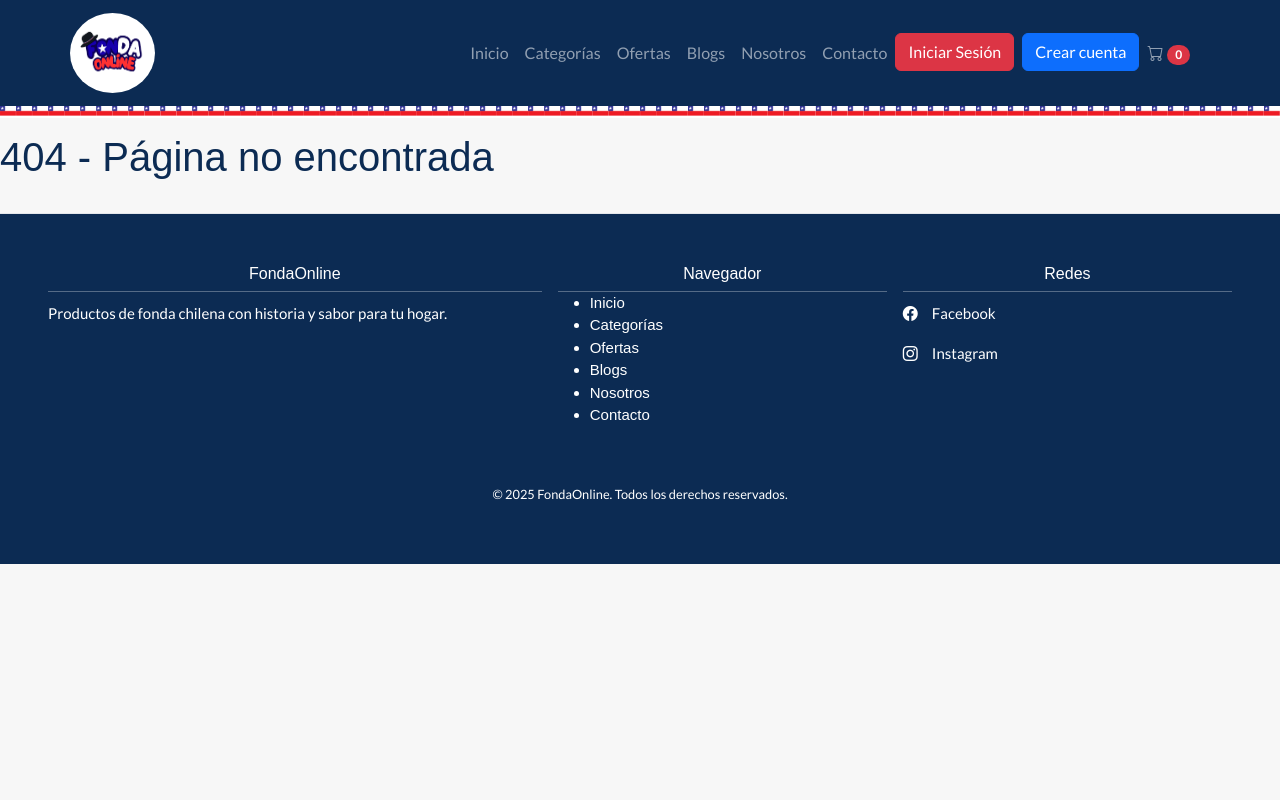
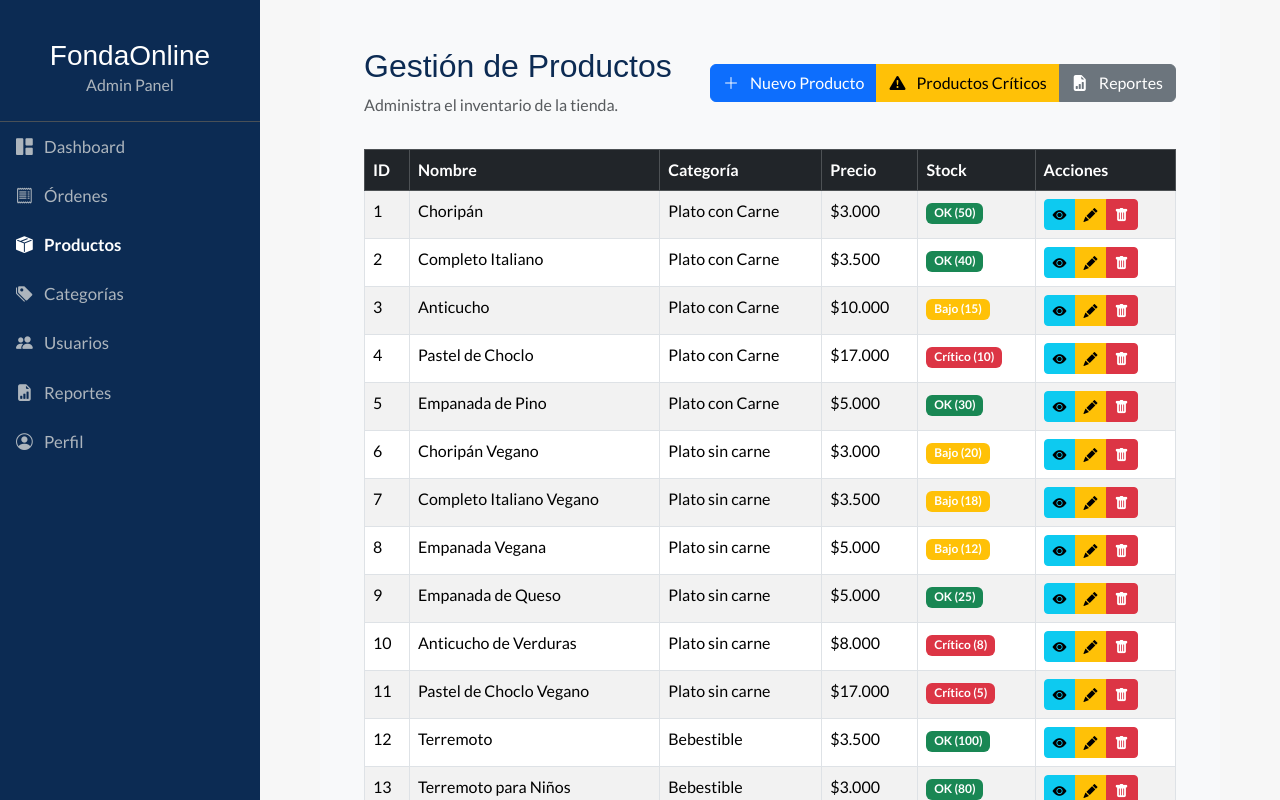
Before and after one commit to Sofi316/tufondaonline-front-back, a React (Create React App) app: page /admin/productos in a window 1280 px wide. Shown: the top 800 px of the page. Built offline with nearby package versions, Linux system fonts and the light colour scheme; a web font is replaced by a local one.

Commit message:
Creación de adminProductos y correción a productosData

```diff
--- a/src/App.jsx
+++ b/src/App.jsx
@@ -19,6 +19,7 @@ import 'bootstrap/dist/css/bootstrap.min.css';
 import 'bootstrap-icons/font/bootstrap-icons.css';
 import './styles/styles.css';
 import AdminCrearUsuario from './pages/admin/AdminCrearUsuario';
+import AdminProductos from './pages/admin/AdminProductos';
 
 
 export default function App() {
@@ -62,6 +63,8 @@ export default function App() {
 
         <Route path="ordenes" element={<AdminOrdenes />} />
         <Route path="ordenes/:id" element={<AdminVerOrden />} /> {/* Ruta de detalle */}
+
+         <Route path="productos" element={<AdminProductos />} />
       </Route>
 
     </Routes>
--- a/src/data/productosData.js
+++ b/src/data/productosData.js
@@ -16,23 +16,23 @@ import terremotoNinos from "../assets/productos/terremotoniños.jpg"
 import cocaCola from "../assets/productos/coca-cola.jpg"
 import agua from "../assets/productos/agua.jpg"
 
-// CAMBIADO A 'let' Y AÑADIDOS IDs ÚNICOS
+// 1. CAMBIADO A 'let' Y AÑADIDOS IDs Y STOCK
 export let productos = [
-    { id: 1, nombre: "Choripán", precio: 3000, img: choripan, detalle: "/choripan", categoria: "Plato con Carne" },
-    { id: 2, nombre: "Completo Italiano", precio: 3500, img: completo, detalle: "/completo", categoria: "Plato con Carne" },
-    { id: 3, nombre: "Anticucho", precio: 10000, img: anticucho, detalle: "/anticucho", categoria: "Plato con Carne" },
-    { id: 4, nombre: "Pastel de Choclo", precio: 17000, img: pastelChoclo, detalle: "/pastelchoclo", categoria: "Plato con Carne" },
-    { id: 5, nombre: "Empanada de Pino", precio: 5000, img: empanada, detalle: "/empanada", categoria: "Plato con Carne" },
-    { id: 6, nombre: "Choripán Vegano", precio: 3000, img: choripanVeg, detalle: "/choripanvegano", categoria: "Plato sin carne" },
-    { id: 7, nombre: "Completo Italiano Vegano", precio: 3500, img: completoVeg, detalle: "/completovegano", categoria: "Plato sin carne" },
-    { id: 8, nombre: "Empanada Vegana", precio: 5000, img: empanadaVeg, detalle: "/empanadavegana", categoria: "Plato sin carne" },
-    { id: 9, nombre: "Empanada de Queso", precio: 5000, img: empanadaQueso, detalle: "/empanadaqueso", categoria: "Plato sin carne" },
-    { id: 10, nombre: "Anticucho de Verduras", precio: 8000, img: anticuchoVer, detalle: "/anticuchoverdura", categoria: "Plato sin carne" },
-    { id: 11, nombre: "Pastel de Choclo Vegano", precio: 17000, img: pastelChocloVeg, detalle: "/pastelchoclovegano", categoria: "Plato sin carne" },
-    { id: 12, nombre: "Terremoto", precio: 3500, img: terremoto, detalle: "/terremoto", categoria: "Bebestible" },
-    { id: 13, nombre: "Terremoto para Niños", precio: 3000, img: terremotoNinos, detalle: "/terremotoninos", categoria: "Bebestible" },
-    { id: 14, nombre: "Bebida Coca Cola", precio: 2500, img: cocaCola, detalle: "/cocacola", categoria: "Bebestible" },
-    { id: 15, nombre: "Agua", precio: 1800, img: agua, detalle: "/agua", categoria: "Bebestible" },
+    { id: 1, nombre: "Choripán", precio: 3000, img: choripan, detalle: "/choripan", categoria: "Plato con Carne", stock: 50 },
+    { id: 2, nombre: "Completo Italiano", precio: 3500, img: completo, detalle: "/completo", categoria: "Plato con Carne", stock: 40 },
+    { id: 3, nombre: "Anticucho", precio: 10000, img: anticucho, detalle: "/anticucho", categoria: "Plato con Carne", stock: 15 },
+    { id: 4, nombre: "Pastel de Choclo", precio: 17000, img: pastelChoclo, detalle: "/pastelchoclo", categoria: "Plato con Carne", stock: 10 }, // Stock al límite
+    { id: 5, nombre: "Empanada de Pino", precio: 5000, img: empanada, detalle: "/empanada", categoria: "Plato con Carne", stock: 30 },
+    { id: 6, nombre: "Choripán Vegano", precio: 3000, img: choripanVeg, detalle: "/choripanvegano", categoria: "Plato sin carne", stock: 20 },
+    { id: 7, nombre: "Completo Italiano Vegano", precio: 3500, img: completoVeg, detalle: "/completovegano", categoria: "Plato sin carne", stock: 18 },
+    { id: 8, nombre: "Empanada Vegana", precio: 5000, img: empanadaVeg, detalle: "/empanadavegana", categoria: "Plato sin carne", stock: 12 },
+    { id: 9, nombre: "Empanada de Queso", precio: 5000, img: empanadaQueso, detalle: "/empanadaqueso", categoria: "Plato sin carne", stock: 25 },
+    { id: 10, nombre: "Anticucho de Verduras", precio: 8000, img: anticuchoVer, detalle: "/anticuchoverdura", categoria: "Plato sin carne", stock: 8 }, // Crítico
+    { id: 11, nombre: "Pastel de Choclo Vegano", precio: 17000, img: pastelChocloVeg, detalle: "/pastelchoclovegano", categoria: "Plato sin carne", stock: 5 }, // Crítico
+    { id: 12, nombre: "Terremoto", precio: 3500, img: terremoto, detalle: "/terremoto", categoria: "Bebestible", stock: 100 },
+    { id: 13, nombre: "Terremoto para Niños", precio: 3000, img: terremotoNinos, detalle: "/terremotoninos", categoria: "Bebestible", stock: 80 },
+    { id: 14, nombre: "Bebida Coca Cola", precio: 2500, img: cocaCola, detalle: "/cocacola", categoria: "Bebestible", stock: 200 },
+    { id: 15, nombre: "Agua", precio: 1800, img: agua, detalle: "/agua", categoria: "Bebestible", stock: 150 },
   ];
 
 // --- FUNCIONES CRUD DE PRODUCTOS ---
@@ -40,27 +40,58 @@ export let productos = [
 // Crear
 export const agregarProducto = (nuevoProducto) => {
     const newId = productos.length ? Math.max(...productos.map(p => p.id)) + 1 : 1;
-    const productoConId = { ...nuevoProducto, id: newId };
+    const productoConId = {
+        ...nuevoProducto,
+        id: newId,
+        precio: Number(nuevoProducto.precio) || 0, // Asegura que sea número
+        stock: Number(nuevoProducto.stock) || 0 // Asegura que sea número
+    };
     productos.push(productoConId);
+    // Nota: Aquí podrías guardar 'productos' en localStorage para persistencia
     return productoConId;
 };
 
 // Leer (Todos)
-export const obtenerProductos = () => [...productos];
+export const obtenerProductos = () => [...productos]; // Devuelve copia
 
-// Leer (Uno)
+// Leer (Uno por ID)
 export const obtenerProducto = (id) => {
     return productos.find(p => p.id === Number(id));
 }
 
 // Actualizar
 export const actualizarProducto = (id, datosActualizados) => {
-    productos = productos.map((p) => (p.id === id ? { ...p, ...datosActualizados } : p));
-    return productos.find((p) => p.id === id);
+    let productoActualizado = null;
+    productos = productos.map((p) => {
+        if (p.id === Number(id)) {
+            productoActualizado = {
+                ...p,
+                ...datosActualizados,
+                precio: Number(datosActualizados.precio) || p.precio, // Asegura número
+                stock: Number(datosActualizados.stock) || p.stock // Asegura número
+            };
+            return productoActualizado;
+        }
+        return p;
+    });
+    // Nota: Aquí podrías guardar 'productos' en localStorage
+    return productoActualizado;
 };
 
 // Eliminar
 export const eliminarProducto = (id) => {
-    productos = productos.filter((p) => p.id !== id);
+    productos = productos.filter((p) => p.id !== Number(id));
+    // Nota: Aquí podrías guardar 'productos' en localStorage
     return productos;
 };
+
+// --- FUNCIÓN PARA PRODUCTOS CRÍTICOS ---
+export const obtenerProductosCriticos = (umbral = 10) => {
+    return productos.filter(p => p.stock <= umbral);
+};
+
+// --- FUNCIÓN PARA OBTENER CATEGORÍAS ---
+export const obtenerCategorias = () => {
+    const categorias = productos.map(p => p.categoria);
+    return [...new Set(categorias)].sort(); // Devuelve categorías únicas y ordenadas
+};
--- a/src/pages/admin/AdminDashboard.jsx
+++ b/src/pages/admin/AdminDashboard.jsx
@@ -1,8 +1,24 @@
-import React from 'react';
+// src/pages/admin/AdminDashboard.jsx
+
+import React, { useState, useEffect } from 'react';
 import { Link } from 'react-router-dom';
-import { Container, Row, Col, Card } from 'react-bootstrap';
+import { Container, Row, Col, Card } from 'react-bootstrap'; // No necesitamos Badge aquí
+// 1. IMPORTAMOS SOLO obtenerProductos
+import { obtenerProductos } from '../../data/productosData.js'; // Ajusta la ruta
 
 export default function AdminDashboard() {
+
+  // 2. MANTENEMOS SOLO EL ESTADO PARA EL TOTAL
+  const [totalProductos, setTotalProductos] = useState(0);
+  // Eliminamos: const [conteoCriticos, setConteoCriticos] = useState(0);
+
+  // 3. ACTUALIZAMOS USEEFFECT PARA CARGAR SOLO EL TOTAL
+  useEffect(() => {
+    setTotalProductos(obtenerProductos().length); // Obtiene el total de productos
+    // Eliminamos: setConteoCriticos(obtenerConteoProductosCriticos());
+  }, []); // El array vacío asegura que se ejecute solo una vez
+
+
   return (
     <Container fluid>
       <Row>
@@ -12,49 +28,58 @@ export default function AdminDashboard() {
         </Col>
       </Row>
 
-      {/* --- Fila de Estadísticas (Figura 9) --- */}
+      {/* --- Fila de Estadísticas --- */}
       <Row className="my-3">
-        <Col md={4}>
+        {/* ... (Tarjeta de Compras sin cambios) ... */}
+         <Col md={4}>
           <Card className="text-white bg-primary shadow-sm">
             <Card.Body className="d-flex justify-content-between align-items-center">
               <div>
                 <h4>Compras</h4>
-                <h3>1,234</h3>
+                <h3>1,234</h3> {/* Dato Fijo por ahora */}
                 <span>+20% que el mes pasado</span>
               </div>
               <i className="bi bi-cart4" style={{ fontSize: '3rem', opacity: 0.5 }}></i>
             </Card.Body>
           </Card>
         </Col>
+
+        {/* --- TARJETA DE PRODUCTOS MODIFICADA (SIN BADGE) --- */}
         <Col md={4}>
           <Card className="text-white bg-success shadow-sm">
             <Card.Body className="d-flex justify-content-between align-items-center">
               <div>
                 <h4>Productos</h4>
-                <h3>400</h3>
-                <span>Inventario total</span>
+                {/* 4. MUESTRA EL TOTAL DE PRODUCTOS DEL ESTADO */}
+                <h3>{totalProductos}</h3>
+                <span>Variedad de productos</span>
+                {/* 5. EL BADGE DE STOCK CRÍTICO HA SIDO ELIMINADO */}
               </div>
               <i className="bi bi-box-seam" style={{ fontSize: '3rem', opacity: 0.5 }}></i>
             </Card.Body>
           </Card>
         </Col>
-        <Col md={4}>
+
+        {/* ... (Tarjeta de Usuarios sin cambios) ... */}
+         <Col md={4}>
           <Card className="text-white bg-warning shadow-sm">
             <Card.Body className="d-flex justify-content-between align-items-center">
               <div>
                 <h4>Usuarios</h4>
-                <h3>890</h3>
+                <h3>890</h3> {/* Dato Fijo por ahora */}
                 <span>Usuarios registrados</span>
               </div>
               <i className="bi bi-people" style={{ fontSize: '3rem', opacity: 0.5 }}></i>
             </Card.Body>
           </Card>
         </Col>
+
       </Row>
 
-      {/* --- Fila de Accesos Directos (Figura 9) --- */}
+      {/* --- Fila de Accesos Directos --- */}
+      {/* ... (Resto del dashboard sin cambios) ... */}
       <h3 className="mt-4">Accesos Directos</h3>
-      <Row>
+       <Row>
         {/* Fila 1 de Accesos */}
         <Col md={3} className="mb-3">
           <Link to="/admin/ordenes" className="text-decoration-none">
@@ -101,7 +126,6 @@ export default function AdminDashboard() {
           </Link>
         </Col>
       </Row>
-      {/* (Puedes añadir la segunda fila de accesos (Reportes, Perfil, Tienda) aquí) */}
 
     </Container>
   );
--- /dev/null
+++ b/src/pages/admin/AdminProductos.jsx
@@ -0,0 +1,114 @@
+// src/pages/admin/AdminProductos.jsx
+
+import React, { useState, useEffect } from 'react';
+import { Container, Row, Col, Table, Button, ButtonGroup, Badge } from 'react-bootstrap';
+import { Link, useNavigate } from 'react-router-dom';
+// Asegúrate que la ruta a tu archivo de datos sea correcta
+import { obtenerProductos, eliminarProducto } from '../../data/productosData.js';
+
+export default function AdminProductos() {
+
+  const [productos, setProductos] = useState([]);
+  const navigate = useNavigate(); // Hook para navegar programáticamente
+
+  // Carga los productos al montar el componente
+  useEffect(() => {
+    setProductos(obtenerProductos());
+  }, []);
+
+  // Manejador para el botón de eliminar
+  const handleEliminar = (id) => {
+    // Usamos window.confirm para una confirmación simple
+    if (window.confirm("¿Estás seguro de que quieres eliminar este producto?")) {
+      eliminarProducto(id); // Llama a la función de tu archivo de datos
+      setProductos(obtenerProductos()); // Actualiza la lista que se muestra en la tabla
+    }
+  };
+
+  // Función para formatear el precio como moneda chilena
+  const formatPesoChileno = (valor) => {
+    return new Intl.NumberFormat('es-CL', { style: 'currency', currency: 'CLP' }).format(valor);
+  };
+
+  // Función para mostrar un Badge coloreado según el stock
+  const getStockBadge = (stock) => {
+    if (stock <= 10) return <Badge bg="danger">Crítico ({stock})</Badge>;
+    if (stock <= 20) return <Badge bg="warning">Bajo ({stock})</Badge>;
+    return <Badge bg="success">OK ({stock})</Badge>;
+  };
+
+  return (
+    <Container fluid> {/* Usa todo el ancho disponible */}
+      {/* --- Cabecera con título y botones --- */}
+      <Row className="align-items-center mb-3"> {/* mb-3 añade margen inferior */}
+        <Col> {/* Columna para el título */}
+          <h2>Gestión de Productos</h2>
+          <p className="text-muted">Administra el inventario de la tienda.</p>
+        </Col>
+        <Col xs="auto" className="text-end"> {/* Columna para los botones, alineada a la derecha */}
+          {/* Grupo de botones */}
+          <ButtonGroup>
+            {/* Botón para ir a Crear Nuevo Producto */}
+            <Button as={Link} to="/admin/productos/crear" variant="primary">
+              <i className="bi bi-plus-lg me-2"></i> Nuevo Producto
+            </Button>
+
+            {/* ESTE ES EL BOTÓN PARA VER PRODUCTOS CRÍTICOS */}
+            <Button as={Link} to="/admin/productos/criticos" variant="warning">
+              <i className="bi bi-exclamation-triangle-fill me-2"></i> Productos Críticos
+            </Button>
+            {/* FIN DEL BOTÓN DE PRODUCTOS CRÍTICOS */}
+
+            {/* Botón para ir a Reportes */}
+            <Button as={Link} to="/admin/productos/reportes" variant="secondary">
+              <i className="bi bi-file-earmark-bar-graph-fill me-2"></i> Reportes
+            </Button>
+          </ButtonGroup>
+        </Col>
+      </Row>
+
+      {/* --- Tabla de Productos --- */}
+      <Table striped bordered hover responsive> {/* Estilos de tabla Bootstrap */}
+        <thead className="table-dark"> {/* Cabecera oscura */}
+          <tr>
+            <th>ID</th>
+            <th>Nombre</th>
+            <th>Categoría</th>
+            <th>Precio</th>
+            <th>Stock</th>
+            <th>Acciones</th>
+          </tr>
+        </thead>
+        <tbody>
+          {/* Mapea sobre la lista de productos para crear cada fila */}
+          {productos.map(prod => (
+            <tr key={prod.id}> {/* 'key' es importante para React */}
+              <td>{prod.id}</td>
+              <td>{prod.nombre}</td>
+              <td>{prod.categoria}</td>
+              <td>{formatPesoChileno(prod.precio)}</td>
+              <td>{getStockBadge(prod.stock)}</td>
+              <td>
+                {/* Grupo de botones para las acciones de cada fila */}
+                <ButtonGroup size="sm"> {/* Botones más pequeños */}
+                  {/* Botón Ver ("Mostrar Producto") */}
+                  <Button variant="info" as={Link} to={`/admin/productos/${prod.id}`}>
+                    <i className="bi bi-eye-fill"></i> {/* Icono Bootstrap */}
+                  </Button>
+                  {/* Botón Editar */}
+                  <Button variant="warning" as={Link} to={`/admin/productos/editar/${prod.id}`}>
+                    <i className="bi bi-pencil-fill"></i> {/* Icono Bootstrap */}
+                  </Button>
+                  {/* Botón Eliminar */}
+                  <Button variant="danger" onClick={() => handleEliminar(prod.id)}>
+                    <i className="bi bi-trash-fill"></i> {/* Icono Bootstrap */}
+                  </Button>
+                </ButtonGroup>
+              </td>
+            </tr>
+          ))}
+        </tbody>
+      </Table>
+    </Container>
+  );
+}
```
